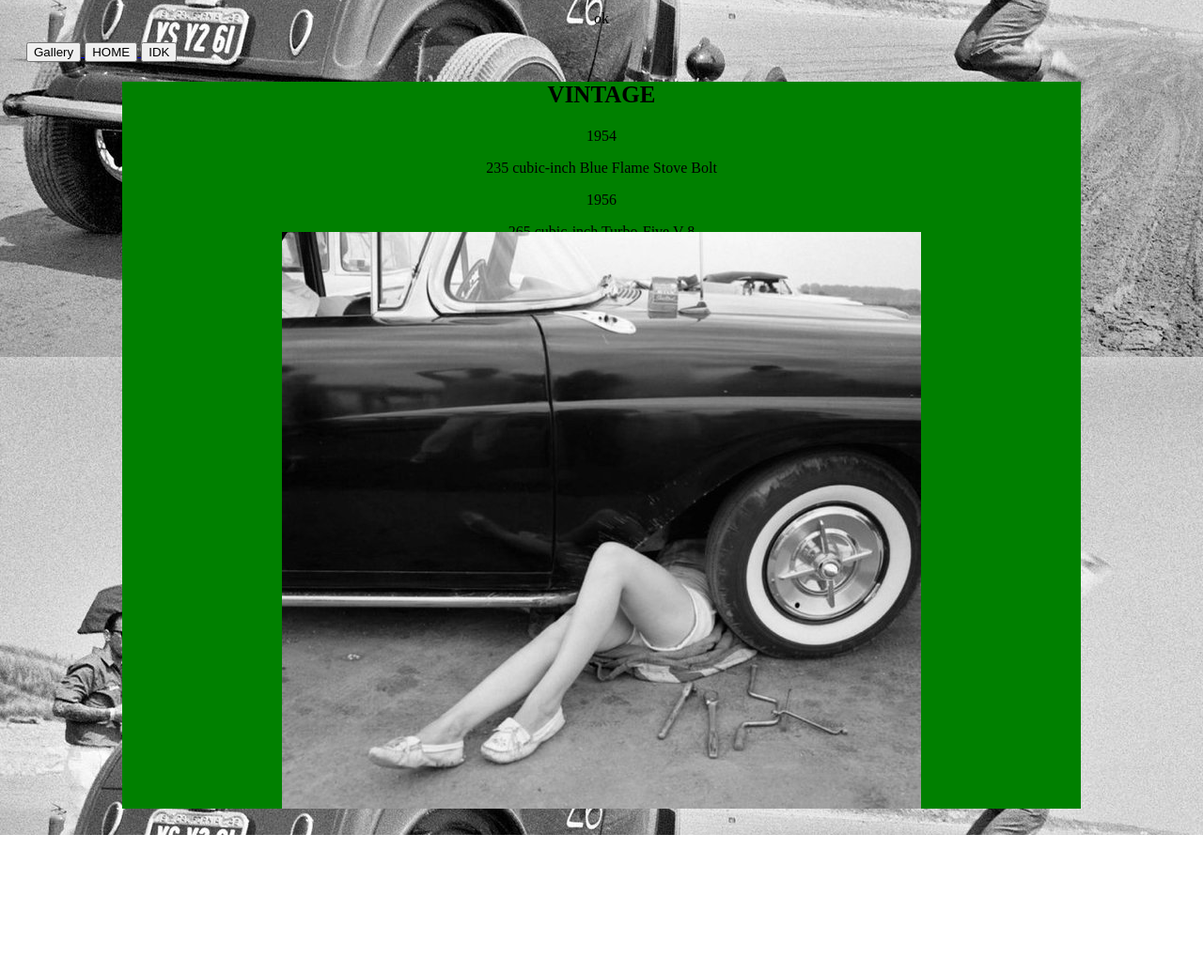
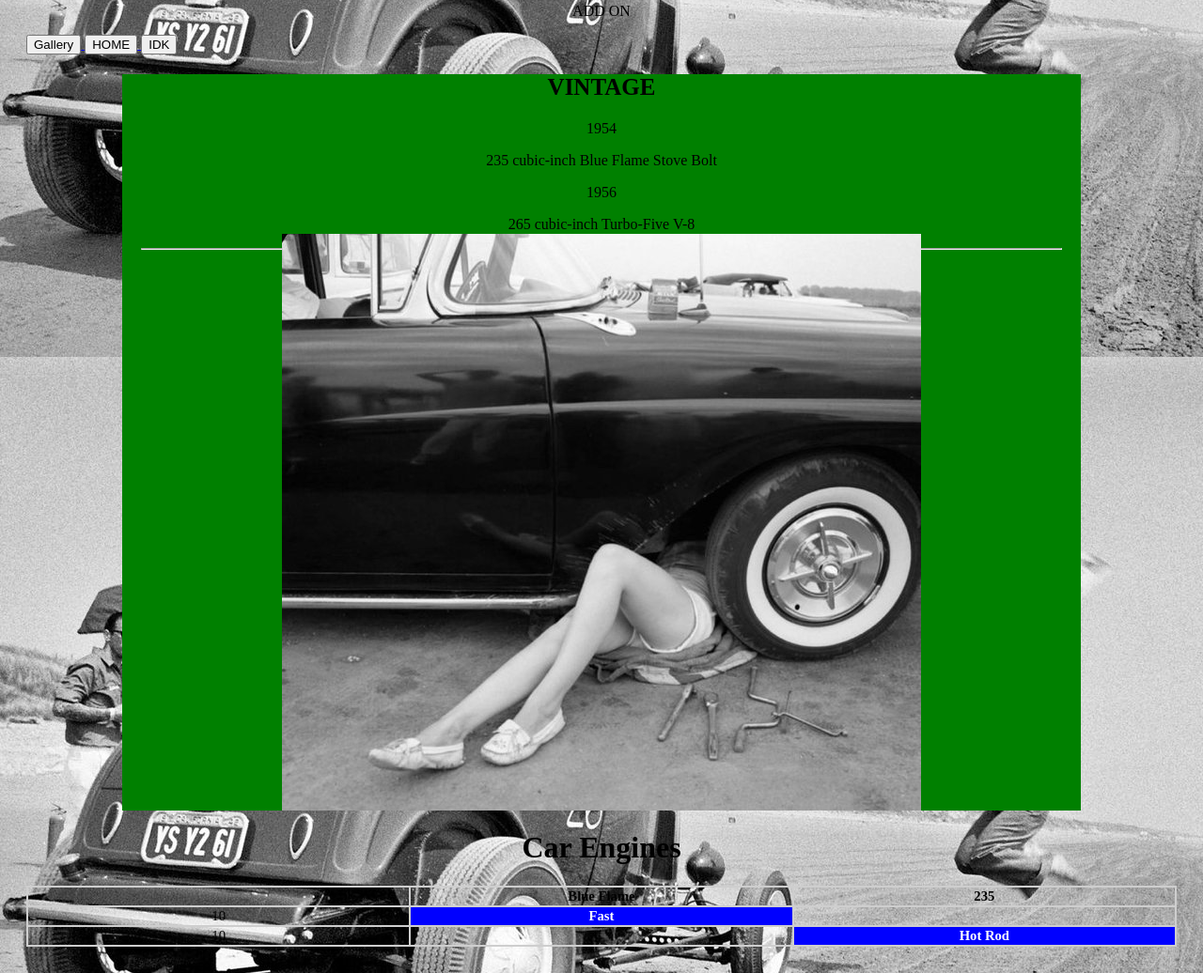
Before and after one commit to edwynreyes/edwynreyes.github.io, a plain HTML site: page brooklyn.html in a window 1280 px wide. Shown: the part 476-1512 px from the top of the page at 94% size. Before the commit the page ends 1365 px from the top, so only its background shows below. Drawn offline with Linux system fonts and the light colour scheme.

Commit message:
gallery and brooklyn

```diff
--- a/brooklyn.css
+++ b/brooklyn.css
@@ -38,3 +38,18 @@ h1, h2, p {
     align-items: center;
     justify-content: space-between;
 }
+table {
+    width: 100%;
+    font-size: 11pt;
+}
+table, th, td {
+    border: 2px solid #cecece;
+    border-collapse: collapse;
+    text-align: center;
+    table-layout: fixed;
+}
+.selected {
+    background-color: blue;
+    font-weight: bold;
+    color: white;
+}
--- a/brooklyn.html
+++ b/brooklyn.html
@@ -8,6 +8,17 @@
     <title>YO</title>
 </head>
 <body>
+    </div>
+    <div class="container">
+        <div class="navbar">
+            <h1>Belair</h1>
+            <p>~ 1954 ~</p>
+            <h2>
+            <a href="index.html">
+            <button type="button"><span>Home</span></button>
+            <a href="gallery.html">
+            <button type="button">Gallery</button></a></h2>
+    </div>
 
     <div class="table">
         <main>
@@ -19,21 +30,11 @@
                 <p>ok</p>
             </section>
         </main>
+    </div>
     <hr>
-
-    </div>
-    <div class="container">
-        <div class="navbar">
-            <h1>Belair</h1>
-            <p>~ 1954 ~</p>
-            <a href="index.html"><h2>HOME</h2></a>
-        </div>
-
-        </div>
-    </div>
     <div class="gallery">
         <h1>Buttons</h1>
-        <p>ok</p>
+        <p>ADD ON</p>
         <div>
             <a href="gallery.html">
                 <button type="button"><span>Gallery</span></button>
@@ -55,29 +56,31 @@
                 <p class="year">1956</p><p class="price">265 cubic-inch Turbo-Five V-8</p>
             </article>
         </main>
+        <hr>
         <div class="lady">
             <img src="picture/lady.jpg" alt="lady under the card"/>
         </div>
     </div>
-    <!--<div class="menu">
-        <main>
-          <h1>Los Reefers</h1>
-          <p>Est. 1954</p>
-          <section>
-            <h2>Brooklyn</h2>
-            <article>
-                <p>210 Coupe</p>
-                <p>235 Engine</p>
-              </article>
-              <article>
-                <p>Caramel Macchiato</p>
-                <p>3.75</p>
-              </article>
-              <article>
-                <p>Pumpkin Spice</p>
-                <p>3.50</p>
-              </article>
-              <article> -->
+    <div class="engines"></div>
+        <h1><span>Car Engines</span></h1>
+        <table>
+            <tr>
+                <th></th>
+                <th>Blue Flame</th>
+                <th>235</th>
+            </tr>
+            <tr>
+                <td>10</td>
+                <td class="selected">Fast</td>
+                <td></td>
+            </tr>
+            <tr>
+                <td>10</td>
+                <td></td>
+                <td class="selected">Hot Rod</td>
+            </tr>
+        </table>
+
 
 </body>
 </html>
```
